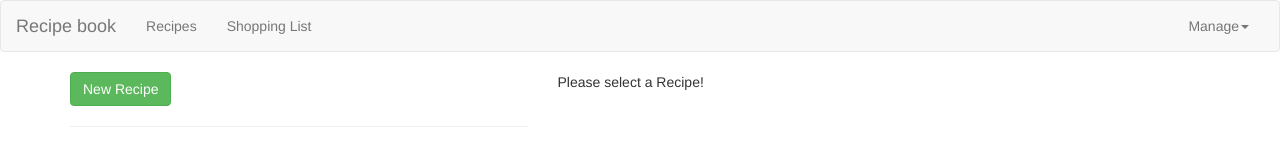
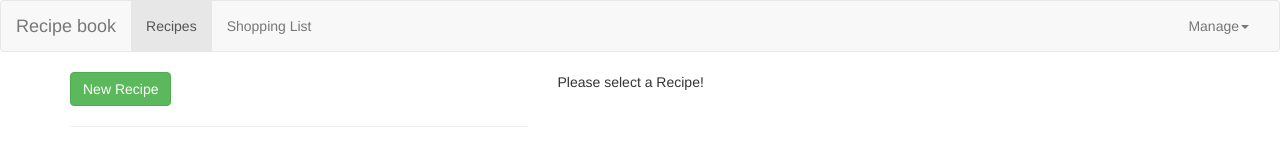
Before and after one commit to Pallavi2911/course_project, an Angular app: page /recipes in a window 1280 px wide. Shown: the top 146 px of the page. Built offline with nearby package versions, Linux system fonts and the light colour scheme.

Commit message:
157 marking active routes

```diff
--- a/src/app/header/header.component.html
+++ b/src/app/header/header.component.html
@@ -9,8 +9,9 @@
         <li>
           <a href="#" (click)="onSelect('shopping-list')">Shopping List</a>
         </li> -->
-        <li><a routerLink="/recipes">Recipes</a></li>
-        <li>
+        <!-- routerLinkActive="active" is used to dynamically add currently active route -->
+        <li routerLinkActive="active"><a routerLink="/recipes">Recipes</a></li>
+        <li routerLinkActive="active">
           <a routerLink="/shopping-list">Shopping List</a>
         </li>
       </ul>
```
